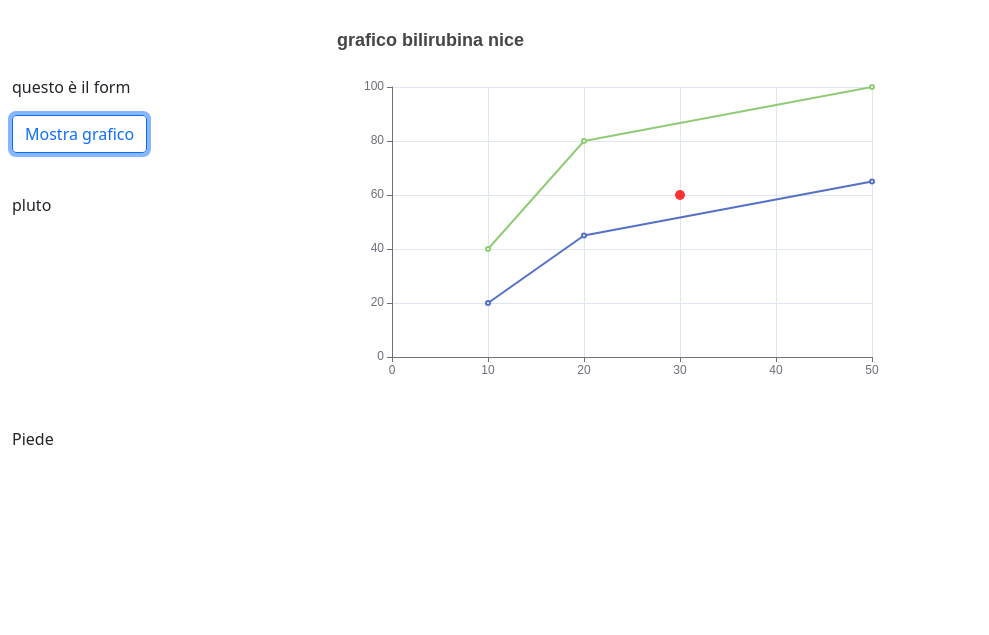
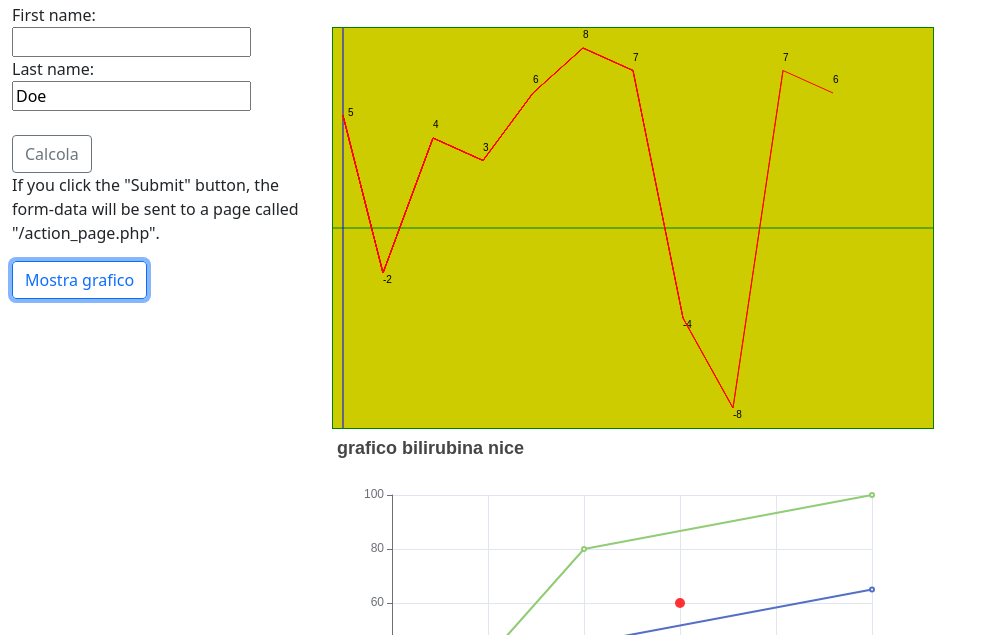
Before and after one commit to Alby2901/webapps1, a plain HTML site: page bilinice/index.html in a window 1280 px wide. Both pictures are taken after a click on the button "Mostra grafico". Shown: the part 165-800 px from the top of the page, without its empty margins (0-989 px from the left). Drawn offline with nearby package versions, Linux system fonts and the light colour scheme.

Commit message:
20220503-03

```diff
--- a/bilinice/creagrafico.js
+++ b/bilinice/creagrafico.js
@@ -1,4 +1,8 @@
 'use strict'
+
+function calcolaValori(){
+    console.log('Siamo in calcola valori');
+}
 
 function disGraf() {
 
@@ -21,6 +25,10 @@ function disGraf() {
     const pazEtaGest = urlParams.get('pazeg'); console.log(pazEtaGest);
     const esameUnitMis = urlParams.get('examumis'); console.log(esameUnitMis);
 
+    console.log('fname_innerHTML= '+ document.getElementById('fname').value);
+    document.getElementById('fname').value = pazNome;
+    console.log('fname_innerTEXT= '+ document.getElementById('fname').value);
+
     // controlla se un parametro è pieno o vuoto: se newUser è vuota vale false
     // ATTENZIONE se non c'è è come se fosse vuoto
     const newUser = urlParams.get('newuser'); console.log(newUser ? "piena" : "vuota");
@@ -39,9 +47,9 @@ function disGraf() {
     const parametri = queryString.split("&")
     console.log("Array parametri: "+parametri);
 
-    document.getElementById("parametriUrl").innerHTML = "pluto";
-    document.getElementById("parametriUrl").className = "visible";
-    document.getElementById("parametriUrl2").innerHTML = queryString;
+    // document.getElementById("parametriUrl").innerHTML = "pluto";
+    // document.getElementById("parametriUrl").className = "visible";
+    // document.getElementById("parametriUrl2").innerHTML = queryString;
 
     const T = [5, -2, 4, 3, 6, 8, 7, -4, -8, 7, 6]; //Dati
 
--- a/bilinice/index.html
+++ b/bilinice/index.html
@@ -14,7 +14,7 @@
     <!-- <link rel='stylesheet' type='text/css' media='screen' href='main.css'> -->
     <script defer src='creagrafico.js'></script>
     <!-- <script src='main.js'></script> -->
-    <link rel='stylesheet' type='text/css' media='screen' href='indexgraf.html'>
+    <link rel='stylesheet' type='text/css' media='screen' href='index.html'>
     <!-- Include the ECharts file you just downloaded -->
     <script src="echarts.js"></script>
 
@@ -41,20 +41,27 @@
         <div class="row">
             <aside class="col-3">
                 <h1>Titolo del form</h1>
-                <br><br><br>
-                <p> questo è il form </p>
+                <form action="#">
+                    <label for="fname">First name:</label><br>
+                    <input type="text" id="fname" name="fname" value="John"><br>
+                    <label for="lname">Last name:</label><br>
+                    <input type="text" id="lname" name="lname" value="Doe"><br><br>
+                    <input type="button" class="btn btn-outline-secondary" onclick="calcolaValori();" value="Calcola"/>
+                  </form>
+
+                  <p>If you click the "Submit" button, the form-data will be sent to a page called "/action_page.php".</p>
                 </p><button type="button" class="btn btn-outline-primary"
                             onclick="disGraf()">Mostra grafico</button>
                 </p>
-                <br>
+                <!-- <br>
                 <p id="parametriUrl" class="invisible">Parametri URL </p>
                 <p id="parametriUrl2"> Parametri URL2 </p>
-                <br><br>
+                <br> -->
             </aside>
             <main id="maincontent" class="col-9">
                 <h1>Titolo del grafico</h1>
                 <br>
-                <!-- <canvas id="CNV" width="600" height="400" style="border:1px solid green;background:#cc0;"> </canvas> -->
+                <canvas id="CNV" width="600" height="400" style="border:1px solid green;background:#cc0;"> </canvas>
                 <div id="main" style="width: 600px;height:400px;"></div>
                 <script type="text/javascript" src="graficolinearenew.js"></script>
             </main>
```
